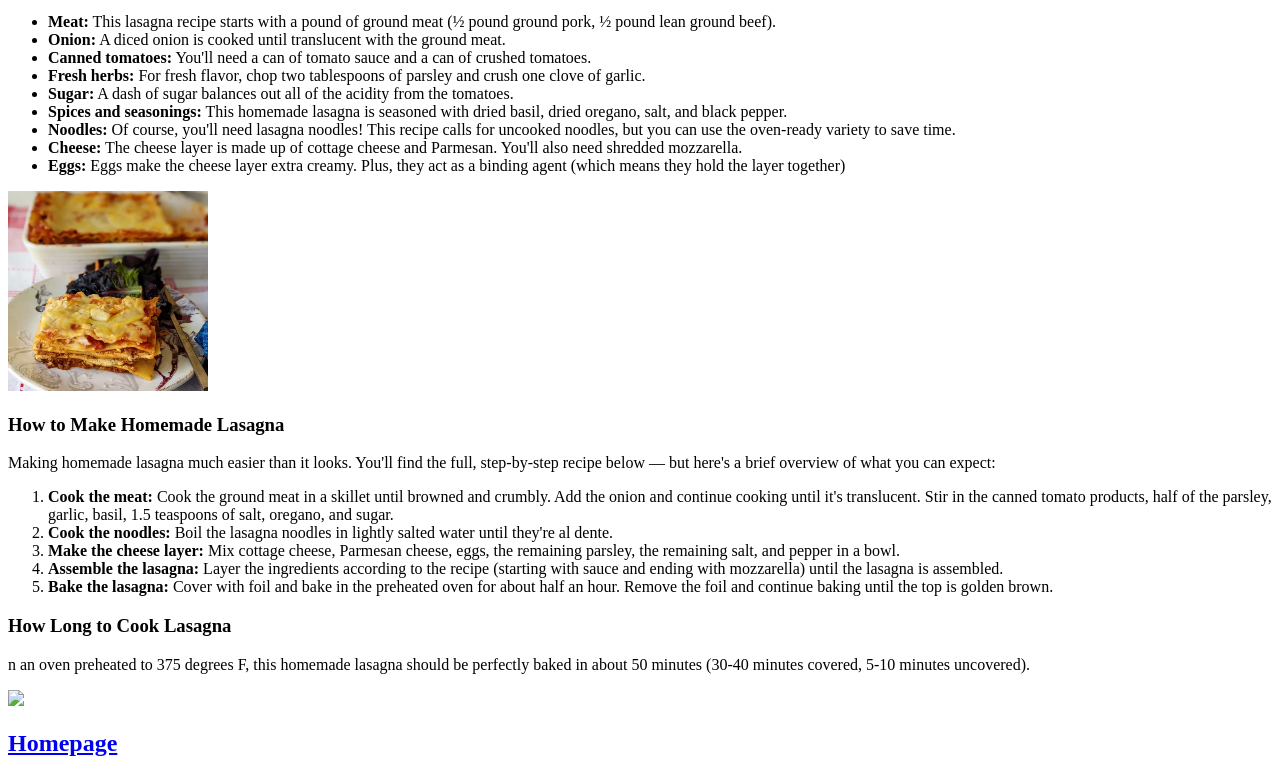
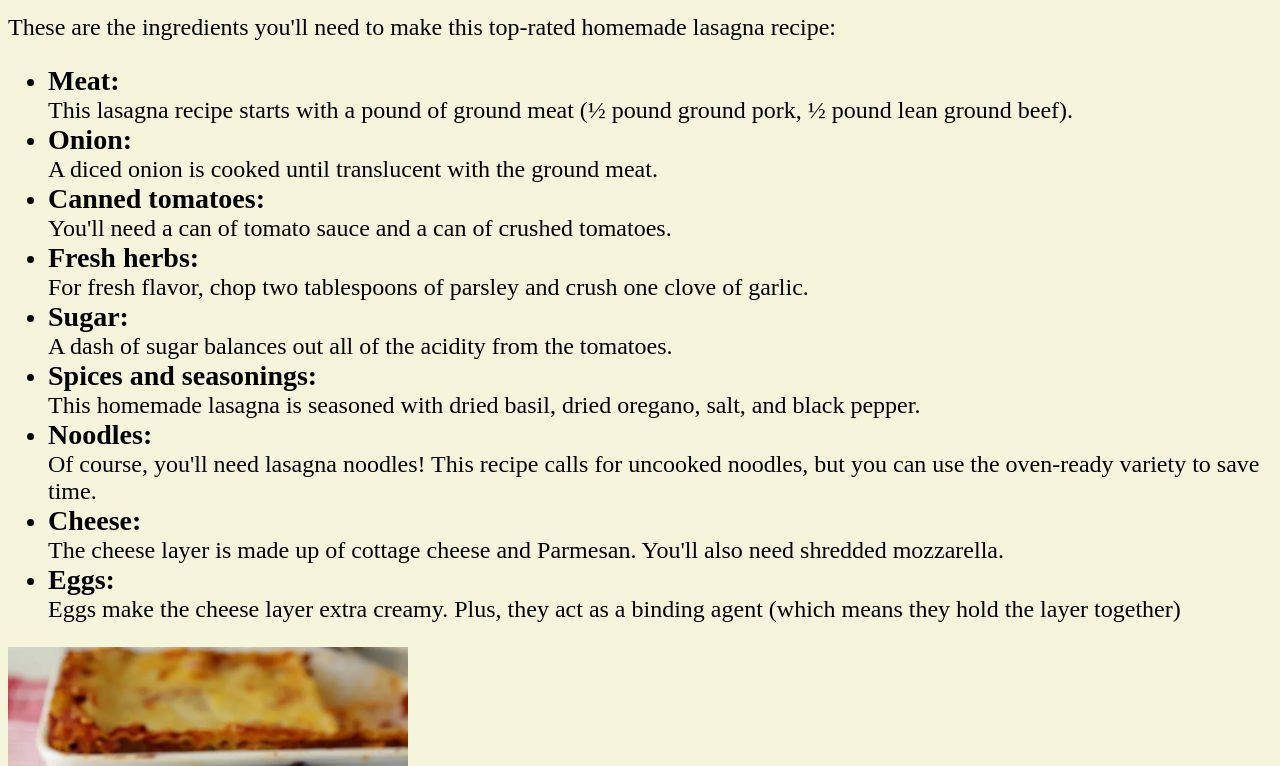
Before and after one commit to Veaavv/odin-recipes, a plain HTML site: page recipes/lasagna.html in a window 1280 px wide. Shown: the part 88-854 px from the top of the page. Drawn offline with Linux system fonts and the light colour scheme.

Commit message:
modified:   index.html 	modified:   recipes/cheeseSandwich.html 	modified:   recipes/lasagna.html 	new file:   recipes/styles.css 	new file:   style.css

```diff
--- a/recipes/lasagna.html
+++ b/recipes/lasagna.html
@@ -3,35 +3,36 @@
     <head>
         <meta charset="UTF-8">
         <title>Lasagna</title>
+        <link rel="stylesheet" href="styles.css">
     </head>
     <body>
         <h2>Lasagna</h2>
         <p>These are the ingredients you'll need to make this top-rated homemade lasagna recipe:</p>
         <ul>
-            <li><strong>Meat:</strong> This lasagna recipe starts with a pound of ground meat (½ pound ground pork, ½ pound lean ground beef).</li>
-            <li><strong>Onion:</strong> A diced onion is cooked until translucent with the ground meat.</li>
-            <li><strong>Canned tomatoes:</strong> You'll need a can of tomato sauce and a can of crushed tomatoes.</li>
-            <li><strong>Fresh herbs:</strong> For fresh flavor, chop two tablespoons of parsley and crush one clove of garlic.</li>
-            <li><strong>Sugar:</strong> A dash of sugar balances out all of the acidity from the tomatoes.</li>
-            <li><strong>Spices and seasonings:</strong> This homemade lasagna is seasoned with dried basil, dried oregano, salt, and black pepper.</li>
-            <li><strong>Noodles:</strong> Of course, you'll need lasagna noodles! This recipe calls for uncooked noodles, but you can use the oven-ready variety to save time.</li>
-            <li><strong>Cheese:</strong> The cheese layer is made up of cottage cheese and Parmesan. You'll also need shredded mozzarella.</li>
-            <li><strong>Eggs:</strong> Eggs make the cheese layer extra creamy. Plus, they act as a binding agent (which means they hold the layer together)</li>
+            <li><div class="steps">Meat:</div> This lasagna recipe starts with a pound of ground meat (½ pound ground pork, ½ pound lean ground beef).</li>
+            <li><div class="steps">Onion:</div> A diced onion is cooked until translucent with the ground meat.</li>
+            <li><div class="steps">Canned tomatoes:</div> You'll need a can of tomato sauce and a can of crushed tomatoes.</li>
+            <li><div class="steps">Fresh herbs:</div> For fresh flavor, chop two tablespoons of parsley and crush one clove of garlic.</li>
+            <li><div class="steps">Sugar:</div> A dash of sugar balances out all of the acidity from the tomatoes.</li>
+            <li><div class="steps">Spices and seasonings:</div> This homemade lasagna is seasoned with dried basil, dried oregano, salt, and black pepper.</li>
+            <li><div class="steps">Noodles:</div> Of course, you'll need lasagna noodles! This recipe calls for uncooked noodles, but you can use the oven-ready variety to save time.</li>
+            <li><div class="steps">Cheese:</div> The cheese layer is made up of cottage cheese and Parmesan. You'll also need shredded mozzarella.</li>
+            <li><div class="steps">Eggs:</div> Eggs make the cheese layer extra creamy. Plus, they act as a binding agent (which means they hold the layer together)</li>
         </ul>
-        <img src="./images/lasagna.webp" width="200">
+        <img src="./images/lasagna.webp">
         <h3>How to Make Homemade Lasagna</h3>
         <p>Making homemade lasagna much easier than it looks. You'll find the full, step-by-step recipe below — but here's a brief overview of what you can expect:
         </p>
         <ol>
-            <li><strong>Cook the meat:</strong> Cook the ground meat in a skillet until browned and crumbly. Add the onion and continue cooking until it's translucent. Stir in the canned tomato products, half of the parsley, garlic, basil, 1.5 teaspoons of salt, oregano, and sugar.</li>
-            <li><strong>Cook the noodles:</strong> Boil the lasagna noodles in lightly salted water until they're al dente.</li>
-            <li><strong>Make the cheese layer:</strong> Mix cottage cheese, Parmesan cheese, eggs, the remaining parsley, the remaining salt, and pepper in a bowl.</li>
-            <li><strong>Assemble the lasagna:</strong> Layer the ingredients according to the recipe (starting with sauce and ending with mozzarella) until the lasagna is assembled.</li>
-            <li><strong>Bake the lasagna:</strong> Cover with foil and bake in the preheated oven for about half an hour. Remove the foil and continue baking until the top is golden brown.</li>
+            <li><div class="steps">Cook the meat:</div> Cook the ground meat in a skillet until browned and crumbly. Add the onion and continue cooking until it's translucent. Stir in the canned tomato products, half of the parsley, garlic, basil, 1.5 teaspoons of salt, oregano, and sugar.</li>
+            <li><div class="steps">Cook the noodles:</div> Boil the lasagna noodles in lightly salted water until they're al dente.</li>
+            <li><div class="steps">Make the cheese layer:</div> Mix cottage cheese, Parmesan cheese, eggs, the remaining parsley, the remaining salt, and pepper in a bowl.</li>
+            <li><div class="steps">Assemble the lasagna:</div> Layer the ingredients according to the recipe (starting with sauce and ending with mozzarella) until the lasagna is assembled.</li>
+            <li><div class="steps">Bake the lasagna:</div> Cover with foil and bake in the preheated oven for about half an hour. Remove the foil and continue baking until the top is golden brown.</li>
         </ol>
         <h3>How Long to Cook Lasagna</h3>
         <p>n an oven preheated to 375 degrees F, this homemade lasagna should be perfectly baked in about 50 minutes (30-40 minutes covered, 5-10 minutes uncovered).</p>
-        <img src="./images/cookingLasagna.webp" width="250">
-        <h2><a href="/home/vae/repos/odin-recipes/index.html">Homepage</a></h2>
+        <img src="./images/cookingLasagna.webp">
+        <div class="home"><a href="/home/vae/repos/odin-recipes/index.html">Homepage</a></div>
     </body>
 </html>
--- /dev/null
+++ b/recipes/styles.css
@@ -0,0 +1,21 @@
+body {
+    font-size: 24px;
+    background-color: beige;
+}
+
+img {
+    width: 400px;
+    height: auto;
+}
+
+.home {
+    font-size: 34px;
+    font-weight: bold;
+    text-align: center;
+}
+
+.steps {
+    font-weight: bold;
+    font-size: 28px;
+
+}
--- /dev/null
+++ b/style.css
@@ -0,0 +1,11 @@
+body {
+    font-size: 28px;
+    font-family:Georgia, 'Times New Roman', Times, serif;
+    background-color: beige;
+}
+
+img {
+    width: 400px;
+    height: auto;
+    text-align: center;
+}
```
Also changed, not shown: index.html (+4 -3 lines), recipes/cheeseSandwich.html (+6 -5 lines).
